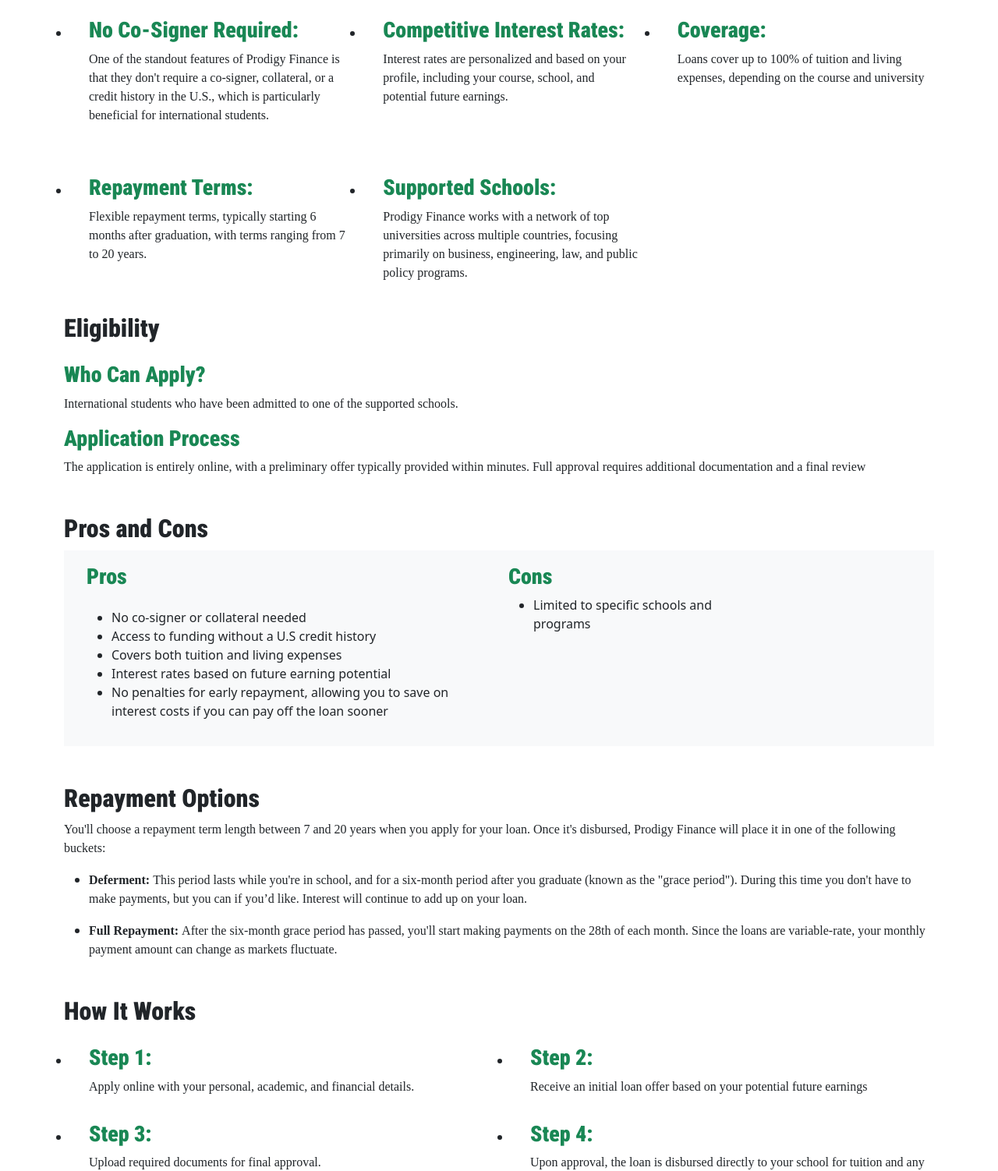
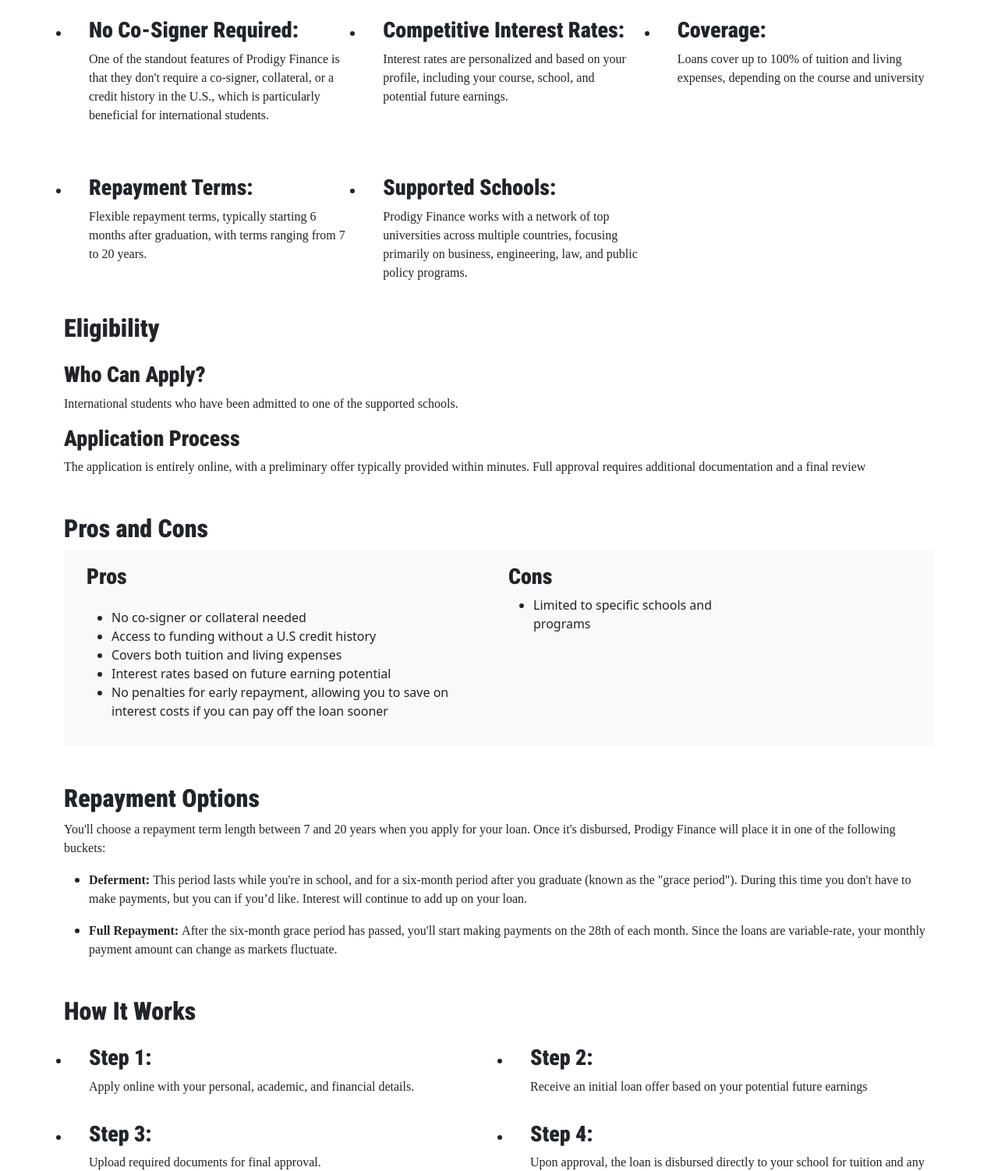
Before and after one commit to normaneshuchi/bstrap-landing, a plain HTML site: page index.html in a window 1280 px wide. Shown: the part 602-2104 px from the top of the page at 78% size. Drawn offline with nearby package versions, Linux system fonts and the light colour scheme; a web font is replaced by a local one.

Commit message:
fixes green text for headings

```diff
--- a/index.html
+++ b/index.html
@@ -57,7 +57,7 @@
       </section>
       <section class="my-5 container" id="overview">
         <h2>Prodigy Finance Overview</h2>
-        <h3 class="text-success">Who Are They?</h3>
+        <h3 >Who Are They?</h3>
         <p>
           Prodigy Finance specializes in offering loans to international
           students pursuing higher education, particularly those attending top
@@ -80,7 +80,7 @@
         <h2 class="my-4">Key Features</h2>
         <ul class="row justify-content-start align-items-start g-lg-5 g-sm-3">
           <li class="col-12 col-md-6 col-lg-4">
-            <h3 class="text-success">No Co-Signer Required:</h3>
+            <h3>No Co-Signer Required:</h3>
             <p>
               One of the standout features of Prodigy Finance is that they don't
               require a co-signer, collateral, or a credit history in the U.S.,
@@ -88,28 +88,28 @@
             </p>
           </li>
           <li class="col-12 col-md-6 col-lg-4">
-            <h3 class="text-success">Competitive Interest Rates:</h3>
+            <h3>Competitive Interest Rates:</h3>
             <p>
               Interest rates are personalized and based on your profile,
               including your course, school, and potential future earnings.
             </p>
           </li>
           <li class="col-12 col-md-6 col-lg-4">
-            <h3 class="text-success">Coverage:</h3>
+            <h3>Coverage:</h3>
             <p>
               Loans cover up to 100% of tuition and living expenses, depending
               on the course and university
             </p>
           </li>
           <li class="col-12 col-md-6 col-lg-4">
-            <h3 class="text-success">Repayment Terms:</h3>
+            <h3>Repayment Terms:</h3>
             <p>
               Flexible repayment terms, typically starting 6 months after
               graduation, with terms ranging from 7 to 20 years.
             </p>
           </li>
           <li class="col-12 col-md-6 col-lg-4">
-            <h3 class="text-success">Supported Schools:</h3>
+            <h3>Supported Schools:</h3>
             <p>
               Prodigy Finance works with a network of top universities across
               multiple countries, focusing primarily on business, engineering,
@@ -120,12 +120,12 @@
       </section>
       <section id="eligibility" class="my-3">
         <h2 class="my-4">Eligibility</h2>
-        <h3 class="text-success">Who Can Apply?</h3>
+        <h3 >Who Can Apply?</h3>
         <p>
           International students who have been admitted to one of the supported
           schools.
         </p>
-        <h3 class="text-success">Application Process</h3>
+        <h3>Application Process</h3>
         <p>
           The application is entirely online, with a preliminary offer typically
           provided within minutes. Full approval requires additional
@@ -138,7 +138,7 @@
           class="p-md-3 p-sm-2 border container-md mx-auto border-light row bg-light"
         >
           <div class="col-12 col-md-6">
-            <h3 class="text-success mb-4">Pros</h3>
+            <h3 class="mb-4">Pros</h3>
             <ul>
               <li>No co-signer or collateral needed</li>
               <li>Access to funding without a U.S credit history</li>
@@ -151,7 +151,7 @@
             </ul>
           </div>
           <div class="col-12 col-md-6 col-lg-4">
-            <h3 class="text-success">Cons</h3>
+            <h3>Cons</h3>
             <ul>
               <li>Limited to specific schools and programs</li>
             </ul>
@@ -190,24 +190,24 @@
         <h2 class="mb-4">How It Works</h2>
         <ul class="row gx-md-5 g-sm-3">
           <li class="col-12 col-md-6">
-            <h3 class="text-success">Step 1:</h3>
+            <h3>Step 1:</h3>
             <p>
               Apply online with your personal, academic, and financial details.
             </p>
           </li>
           <li class="col-12 col-md-6">
-            <h3 class="text-success">Step 2:</h3>
+            <h3>Step 2:</h3>
             <p>
               Receive an initial loan offer based on your potential future
               earnings
             </p>
           </li>
           <li class="col-12 col-md-6">
-            <h3 class="text-success">Step 3:</h3>
+            <h3>Step 3:</h3>
             <p>Upload required documents for final approval.</p>
           </li>
           <li class="col-12 col-md-6">
-            <h3 class="text-success">Step 4:</h3>
+            <h3>Step 4:</h3>
             <p>
               Upon approval, the loan is disbursed directly to your school for
               tuition and any remaining amount to your personal account for
@@ -238,7 +238,7 @@
       </section>
       <section id="faq" class="my-5">
         <h2 class="mb-4">Frequently Asked Questions</h2>
-        <h3 class="text-success">
+        <h3>
           What happens if I don't find a job immediately after graduation?
         </h3>
         <p>
@@ -246,7 +246,7 @@
           based on your financial situation, but it's important to contact them
           early if you anticipate any issues.
         </p>
-        <h3 class="text-success">Can I apply if I am already studying?</h3>
+        <h3>Can I apply if I am already studying?</h3>
         <p>
           Yes, students can apply for loans for the remaining period of their
           studies.
```
Also changed, not shown: mpower.html (+15 -15 lines).
